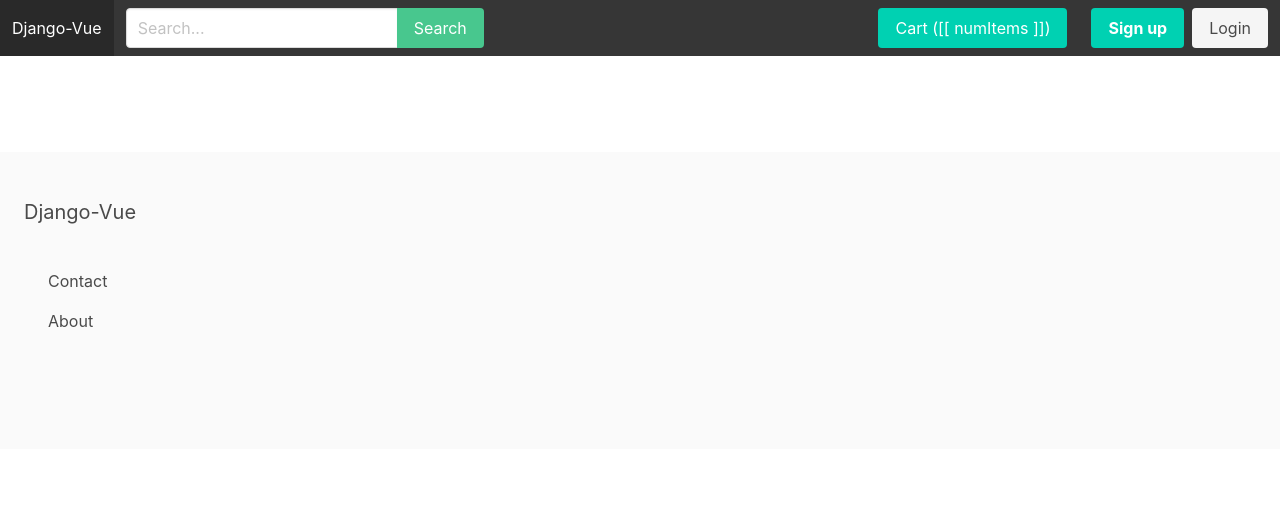
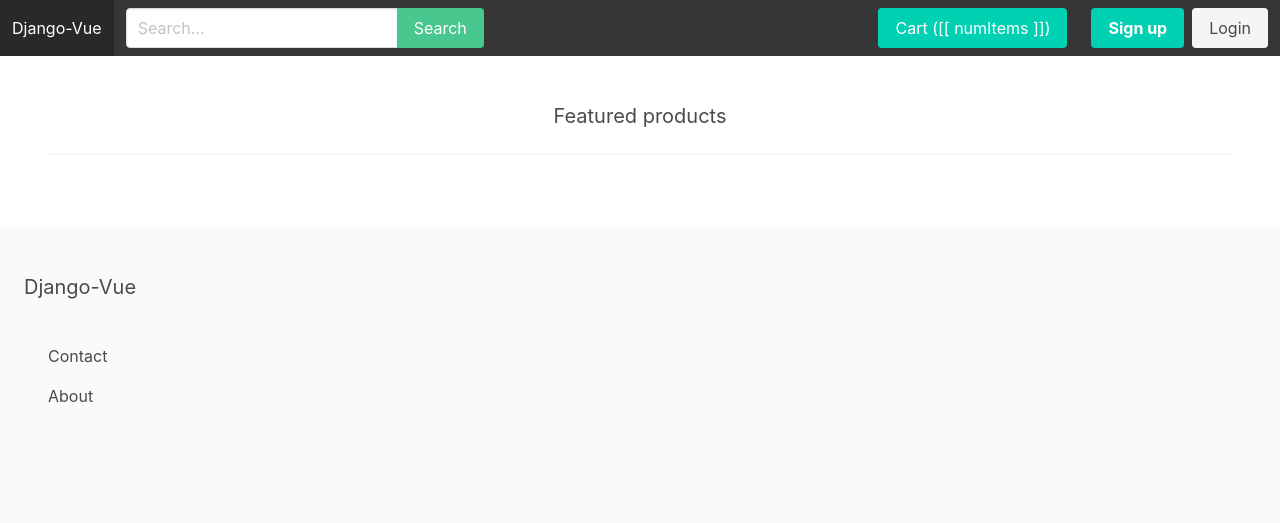
Before and after one commit to oguzhanoxel/Django-Vue, a Django app: template apps/core/templates/frontpage.html in a window 1280 px wide. Shown: the top 523 px of the page. Run offline with Django 3.2, Linux system fonts and the light colour scheme; the template is opened without the code that fills it, so the values that code supplies are empty; some libraries are stand-ins or nearby versions.

Commit message:
featured categories

```diff
--- a/apps/core/templates/frontpage.html
+++ b/apps/core/templates/frontpage.html
@@ -3,7 +3,20 @@
 {% block title %}Home | {% endblock %}
 
 {% block content %}
+    <h2 class="subtitle has-text-centered">Featured products</h2>
     {% with products as list_products %}
         {% include 'parts/product_list.html' %}
     {% endwith %}
+
+    <hr>
+
+    <div class="featured-categories">
+        {% for category in featured_categories %}
+            <h2 class="subtitle has-text-centered">{{ category.title }}</h2>
+
+            {% with category.products.all|slice:":4" as list_products %}
+                {% include 'parts/product_list.html' %}
+            {% endwith %}
+        {% endfor %}
+    </div>
 {% endblock %}
--- a/apps/core/views.py
+++ b/apps/core/views.py
@@ -1,6 +1,6 @@
 from django.shortcuts import render
 
-from apps.store.models import Product
+from apps.store.models import Product, Category
 # from apps.order.models import Order
 
 
@@ -11,8 +11,11 @@
 
 def frontpage(request):
     products = Product.objects.filter(is_featured=True)
+    featured_categories = Category.objects.filter(is_featured=True)
+
     context = {
         'products': products,
+        'featured_categories': featured_categories,
     }
     return render(request, 'frontpage.html', context)
 
--- a/apps/store/models.py
+++ b/apps/store/models.py
@@ -15,6 +15,7 @@
     title = models.CharField(max_length=255)
     slug = models.SlugField(max_length=255)
     ordering = models.IntegerField(default=0)
+    is_featured = models.BooleanField(default=False)
 
     class Meta:
         verbose_name_plural = 'Categories'
```
Also changed, not shown: apps/store/migrations/0011_category_is_featured.py (added).
